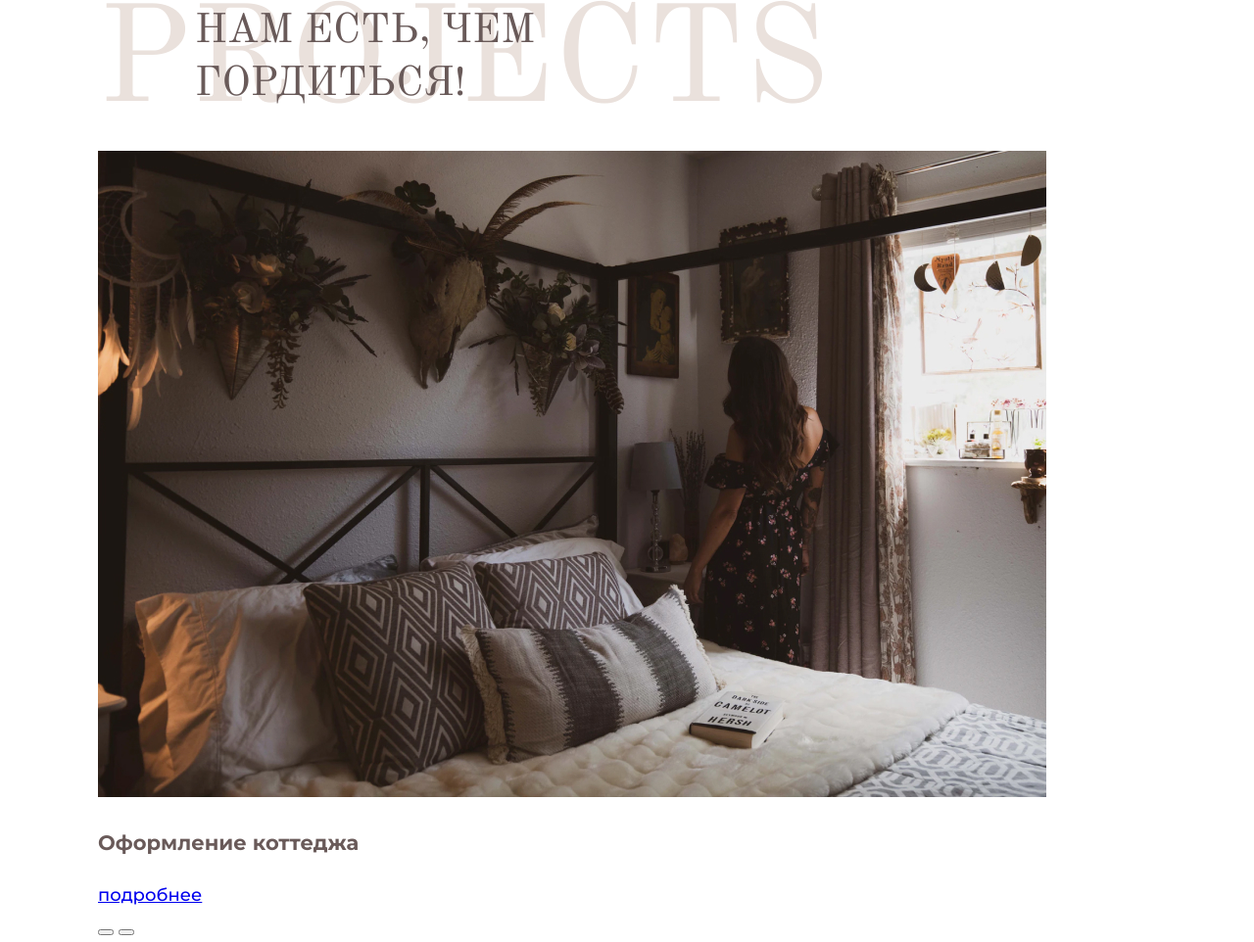
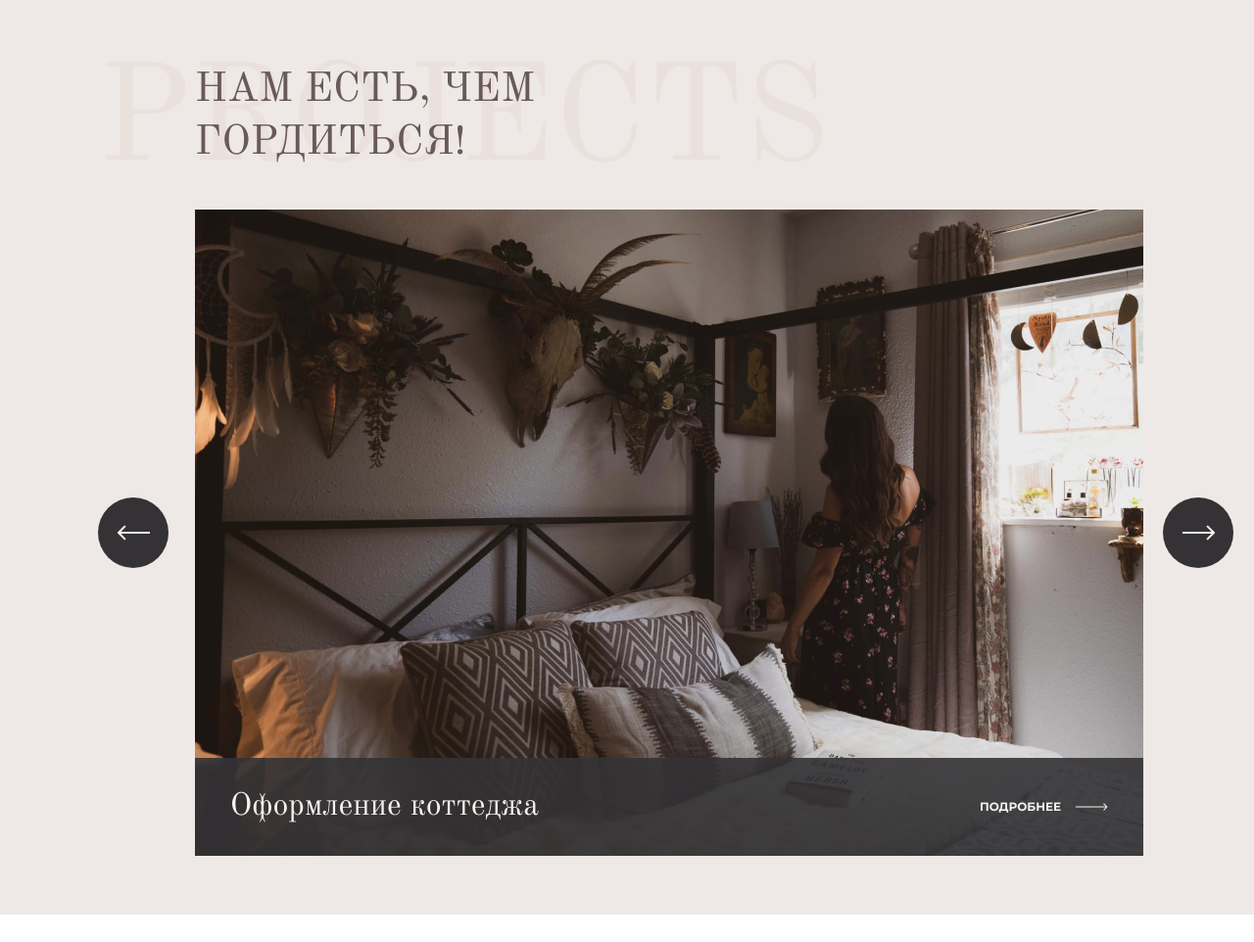
Before and after one commit to Aznaur/Abojur, a website: page src/index.html in a window 1280 px wide. Shown: the part 3573-4535 px from the top of the page at 98% size. After the commit the page ends 4507 px from the top, so only its background shows below. Drawn offline with nearby package versions, Linux system fonts and the light colour scheme; files that its build step writes are made by us from their sources; files whose address does not match are found by name.

Commit message:
Стилизовал секцию projects

```diff
--- /dev/null
+++ b/src/scss/blocks/projects.scss
@@ -0,0 +1,33 @@
+.projects {
+  background-color: #EEE9E6;
+  padding: 60px 0;
+
+  &__content {
+    display: grid;
+    grid-template-columns: repeat(12, 1fr);
+    column-gap: 20px;
+  }
+
+  &__button {
+    width: 72px;
+    height: 72px;
+    border: none;
+    padding: 0;
+    border-radius: 50%;
+    background-color: #343235;
+    background-repeat: no-repeat;
+    background-position: center center;
+    align-self: center;
+    cursor: pointer;
+
+    &--left {
+      background-image: url('../../img/left-control.svg');
+      grid-column: 1/ span 1;
+      grid-row: 1/ span 1;
+    }
+
+    &--right {
+      background-image: url('../../img/right-control.svg');
+    }
+  }
+}
--- /dev/null
+++ b/src/scss/blocks/slider.scss
@@ -0,0 +1,47 @@
+.slider {
+  grid-column: 2/ span 10;
+  display: grid;
+  grid-template-columns: 1fr;
+  grid-template-rows: auto 100px;
+
+  &__image {
+    grid-column: 1/-1;
+    grid-row: 1/-1;
+  }
+
+  &__description {
+    grid-row: 2/-1;
+    grid-column: 1/-1;
+    background: rgba(52, 50, 53, 0.9);
+    box-sizing: border-box;
+    padding: 32px 36px;
+    display: flex;
+    align-items: center;
+    justify-content: space-between;
+  }
+
+  &__title {
+    font-family: 'OldStandardTT';
+    font-style: normal;
+    font-weight: 400;
+    font-size: 32px;
+    line-height: 36px;
+    color: #F5F2ED;
+    margin: 0;
+  }
+
+  &__link {
+    font-weight: 700;
+    font-size: 12px;
+    line-height: 16px;
+    text-align: center;
+    text-transform: uppercase;
+    color: #F5F2ED;
+    text-decoration: none;
+    padding-right: 48px;
+    background-image: url('../../img/line-link-white.svg');
+    background-repeat: no-repeat;
+    background-position: right center;
+  }
+
+}
--- a/src/scss/style.scss
+++ b/src/scss/style.scss
@@ -9,3 +9,5 @@
 @import "blocks/about";
 @import "blocks/best-offers";
 @import "blocks/card";
+@import "blocks/projects";
+@import "blocks/slider";
```
